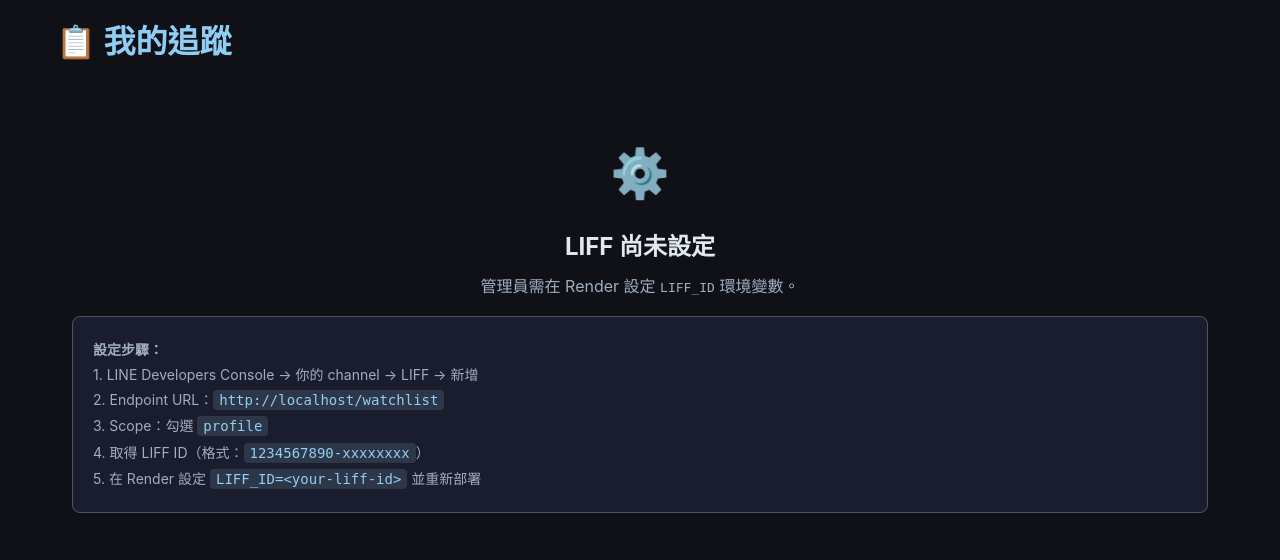
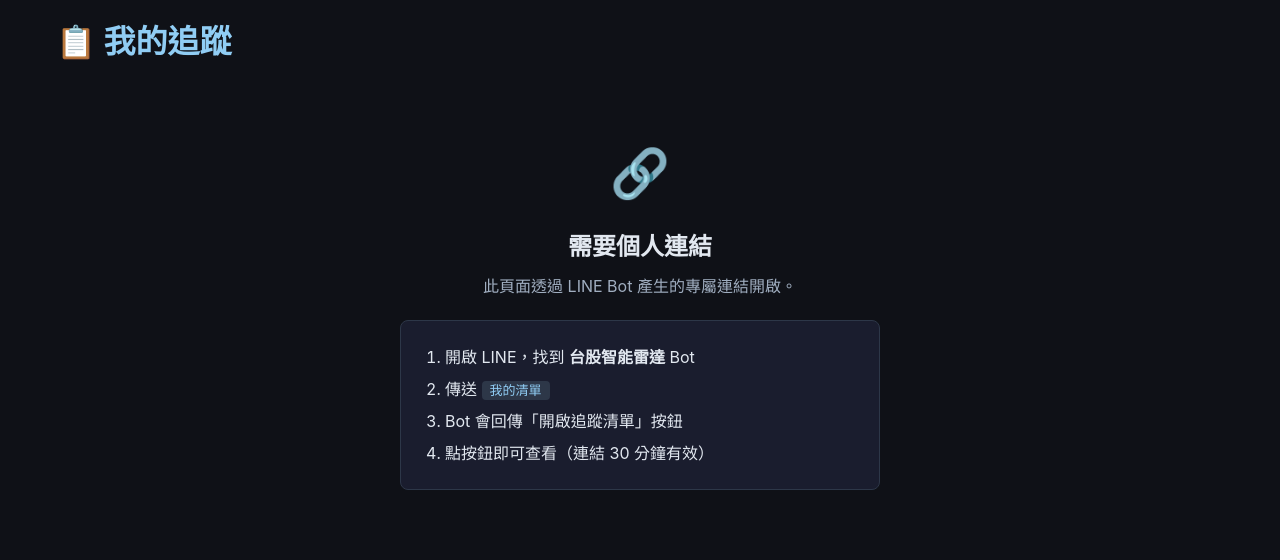
Before and after one commit to wcy-0312/taiwan-stock-recommendation, a FastAPI app: page /watchlist in a window 1280 px wide. Shown: the part 54-614 px from the top of the page. Run offline with FastAPI, Linux system fonts and the light colour scheme; some libraries are stand-ins or nearby versions.

Commit message:
feat: token-based watchlist (replaces LIFF — not available on Messaging API)
LIFF can no longer be added to Messaging API channels. Use short-lived
server-side tokens instead:
- app/tokens.py: in-memory token store (create_token / validate_token, 30min TTL)
- commands.py: 我的清單 generates token, appends Flex bubble with 「開啟追蹤清單」 URI button
- routes.py: GET /watchlist?token= validates token server-side, renders watchlist
  no token → instructions; expired → expiry message; valid → personal watchlist
- templates/watchlist.html: server-rendered (no LIFF SDK), 3 states
- setup_rich_menu.py: 我的追蹤 reverted to message action (Bot issues the link)
- generate_rich_menu_image.py: hint reverted to "訊息"
- assets/rich_menu.png: regenerated
- docs/rich-menu-spec.md: token mechanism documented

Co-Authored-By: Claude Sonnet 4.6 <noreply@anthropic.com>

```diff
--- a/app/web/routes.py
+++ b/app/web/routes.py
@@ -89,12 +89,63 @@ async def dashboard(request: Request):
 
 
 @router.get("/watchlist", response_class=HTMLResponse)
-async def watchlist_page(request: Request):
-    """LIFF-powered watchlist page — entry point from Rich Menu 我的追蹤 URI action."""
-    from app.config import LIFF_ID
+async def watchlist_page(request: Request, token: str = ""):
+    """Token-based watchlist page.
+
+    Flow: LINE Bot generates a short-lived token (app.tokens.create_token),
+    sends it in a Flex Message link.  This route validates the token and
+    renders the user's watchlist without requiring LIFF or LINE Login.
+
+    No token → show instructions.
+    Invalid/expired token → show expiry message.
+    Valid token → show watchlist with radar data.
+    """
+    from app.tokens import validate_token
+    from app.linebot.watchlist import get_watchlist
+
+    if not token:
+        return templates.TemplateResponse(
+            request=request, name="watchlist.html",
+            context={"state": "no_token"},
+        )
+
+    user_id = validate_token(token)
+    if not user_id:
+        return templates.TemplateResponse(
+            request=request, name="watchlist.html",
+            context={"state": "expired"},
+        )
+
+    tickers = get_watchlist(user_id)
+    data_date = get_latest_analysis_date()
+    stocks = []
+    for ticker in tickers:
+        normalized = ticker if ticker.endswith(".TW") else ticker + ".TW"
+        result = find_stock_in_latest_cache(normalized)
+        code = ticker.replace(".TW", "")
+        if result:
+            stocks.append({
+                "code": code,
+                "name": result.get("name", ""),
+                "radar_score": result.get("radar_score", 0),
+                "direction": result.get("direction", "neutral"),
+                "confidence": result.get("confidence", "低"),
+                "latest_close": result.get("latest_close", 0),
+                "price_change_1d_pct": result.get("price_change_1d_pct", 0),
+                "data_date": result.get("data_date", data_date),
+                "has_data": True,
+            })
+        else:
+            stocks.append({"code": code, "has_data": False})
+
     return templates.TemplateResponse(
         request=request, name="watchlist.html",
-        context={"liff_id": LIFF_ID},
+        context={
+            "state": "ok",
+            "stocks": stocks,
+            "data_date": data_date,
+            "count": len(stocks),
+        },
     )
 
 
@@ -161,43 +212,6 @@ async def stock_page(request: Request, code: str):
 
 
 # ── JSON API routes ───────────────────────────────────────────────────────────
-
-@router.get("/api/watchlist")
-async def api_watchlist(user_id: str = ""):
-    """Return a user's watchlist enriched with latest radar data.
-
-    Called by /watchlist LIFF page after liff.getProfile() resolves.
-    user_id comes from liff.getProfile().userId — channel-specific, not sensitive.
-    """
-    if not user_id:
-        return JSONResponse({"error": "user_id is required"}, status_code=400)
-
-    from app.linebot.watchlist import get_watchlist
-    tickers = get_watchlist(user_id)
-
-    data_date = get_latest_analysis_date()
-    stocks = []
-    for ticker in tickers:
-        normalized = ticker if ticker.endswith(".TW") else ticker + ".TW"
-        result = find_stock_in_latest_cache(normalized)
-        code = ticker.replace(".TW", "")
-        if result:
-            stocks.append({
-                "ticker": normalized,
-                "code": code,
-                "name": result.get("name", ""),
-                "radar_score": result.get("radar_score", 0),
-                "direction": result.get("direction", "neutral"),
-                "confidence": result.get("confidence", "低"),
-                "latest_close": result.get("latest_close", 0),
-                "price_change_1d_pct": result.get("price_change_1d_pct", 0),
-                "data_date": result.get("data_date", data_date),
-                "has_data": True,
-            })
-        else:
-            stocks.append({"ticker": normalized, "code": code, "has_data": False})
-
-    return JSONResponse({"data_date": data_date, "count": len(stocks), "stocks": stocks})
 
 
 @router.get("/api/radar/latest")
--- a/scripts/generate_rich_menu_image.py
+++ b/scripts/generate_rich_menu_image.py
@@ -40,7 +40,7 @@ CELLS = [
     (0, 1, "🏆", "強勢排行", "Web ↗"),
     (0, 2, "⚠️", "風險警示", "Web ↗"),
     (1, 0, "🔍", "查詢個股", "Web ↗"),
-    (1, 1, "📋", "我的追蹤", "Web ↗"),
+    (1, 1, "📋", "我的追蹤", "訊息"),
     (1, 2, "📰", "市場事件", "Web ↗"),
 ]
 
--- a/scripts/setup_rich_menu.py
+++ b/scripts/setup_rich_menu.py
@@ -85,10 +85,11 @@ def create_rich_menu(base_url: str) -> str:
                 "bounds": {"x": 0, "y": 843, "width": 833, "height": 843},
                 "action": {"type": "uri", "uri": f"{b}/search"},
             },
-            # 我的追蹤 — URI: /watchlist (LIFF page; requires LIFF_ID env on Render)
+            # 我的追蹤 — message: Bot generates personalized token link
+            # Web view requires a short-lived token that only the Bot can issue.
             {
                 "bounds": {"x": 833, "y": 843, "width": 833, "height": 843},
-                "action": {"type": "uri", "uri": f"{b}/watchlist"},
+                "action": {"type": "message", "text": "我的清單"},
             },
             # 市場事件 — URI: /dashboard#events
             {
--- a/templates/watchlist.html
+++ b/templates/watchlist.html
@@ -2,19 +2,15 @@
 {% block title %}我的追蹤 — 台股智能雷達{% endblock %}
 
 {% block head %}
-<script charset="utf-8" src="https://static.line-scdn.net/liff/edge/2/sdk.js"></script>
 <style>
 .wl-state { text-align: center; padding: 48px 16px; color: #a0aec0; }
 .wl-state .icon { font-size: 48px; margin-bottom: 16px; }
 .wl-state h2 { color: #e2e8f0; margin-bottom: 8px; }
-.spinner { display: inline-block; width: 32px; height: 32px; border: 3px solid #4a5568;
-  border-top-color: #63b3ed; border-radius: 50%; animation: spin 0.8s linear infinite; }
-@keyframes spin { to { transform: rotate(360deg); } }
-.user-bar { display: flex; align-items: center; gap: 12px; margin-bottom: 20px; padding: 12px 16px;
-  background: #1a1d2e; border-radius: 8px; border: 1px solid #2d3748; }
-.user-bar img { width: 36px; height: 36px; border-radius: 50%; }
-.user-bar .name { color: #e2e8f0; font-weight: bold; }
-.user-bar .sub { color: #718096; font-size: 13px; }
+.step-box { background: #1a1d2e; border: 1px solid #2d3748; border-radius: 8px;
+  padding: 20px 24px; margin: 20px auto; max-width: 480px; text-align: left; }
+.step-box ol { padding-left: 20px; line-height: 2; color: #e2e8f0; }
+.step-box code { background: #2d3748; padding: 2px 8px; border-radius: 4px;
+  color: #90cdf4; font-family: monospace; }
 .stock-card { background: #1a1d2e; border: 1px solid #2d3748; border-radius: 8px;
   padding: 14px 16px; margin-bottom: 10px; display: flex; align-items: center; gap: 14px;
   text-decoration: none; color: inherit; transition: border-color .15s; }
@@ -22,144 +18,99 @@
 .stock-code { font-size: 18px; font-weight: bold; color: #90cdf4; min-width: 52px; }
 .stock-name { color: #e2e8f0; font-size: 15px; }
 .stock-meta { color: #718096; font-size: 13px; margin-top: 2px; }
-.stock-score { margin-left: auto; text-align: right; }
+.stock-score { margin-left: auto; text-align: right; flex-shrink: 0; }
 .score-num { font-size: 22px; font-weight: bold; }
 .score-bull { color: #68d391; }
 .score-bear { color: #fc8181; }
 .score-neutral { color: #a0aec0; }
 .no-data-chip { color: #718096; font-style: italic; font-size: 13px; }
-.setup-box { background: #1a1d2e; border: 1px solid #4a5568; border-radius: 8px;
-  padding: 20px; margin-top: 16px; font-size: 14px; line-height: 1.8; }
-.setup-box code { background: #2d3748; padding: 2px 6px; border-radius: 4px;
-  font-family: monospace; color: #90cdf4; }
+.summary-bar { display: flex; gap: 16px; margin-bottom: 20px; flex-wrap: wrap; }
+.summary-chip { background: #2d3748; border-radius: 20px; padding: 6px 14px;
+  font-size: 13px; color: #a0aec0; }
 </style>
 {% endblock %}
 
 {% block content %}
 <h1 style="margin-bottom: 20px;">📋 我的追蹤</h1>
 
-<div id="state-loading" class="wl-state">
-  <div><div class="spinner"></div></div>
-  <p style="margin-top: 16px;">登入中...</p>
-</div>
-
-<div id="state-no-liff" class="wl-state" style="display:none;">
-  <div class="icon">⚙️</div>
-  <h2>LIFF 尚未設定</h2>
-  <p>管理員需在 Render 設定 <code>LIFF_ID</code> 環境變數。</p>
-  <div class="setup-box" style="text-align:left;">
-    <strong>設定步驟：</strong><br>
-    1. LINE Developers Console → 你的 channel → LIFF → 新增<br>
-    2. Endpoint URL：<code>{{ request.url.scheme }}://{{ request.url.netloc }}/watchlist</code><br>
-    3. Scope：勾選 <code>profile</code><br>
-    4. 取得 LIFF ID（格式：<code>1234567890-xxxxxxxx</code>）<br>
-    5. 在 Render 設定 <code>LIFF_ID=&lt;your-liff-id&gt;</code> 並重新部署
+{% if state == "no_token" %}
+<div class="wl-state">
+  <div class="icon">🔗</div>
+  <h2>需要個人連結</h2>
+  <p>此頁面透過 LINE Bot 產生的專屬連結開啟。</p>
+  <div class="step-box">
+    <ol>
+      <li>開啟 LINE，找到 <strong>台股智能雷達</strong> Bot</li>
+      <li>傳送 <code>我的清單</code></li>
+      <li>Bot 會回傳「開啟追蹤清單」按鈕</li>
+      <li>點按鈕即可查看（連結 30 分鐘有效）</li>
+    </ol>
   </div>
 </div>
 
-<div id="state-error" class="wl-state" style="display:none;">
-  <div class="icon">⚠️</div>
-  <h2>載入失敗</h2>
-  <p id="error-msg"></p>
-  <p style="margin-top:8px;font-size:13px;">請在 LINE App 內開啟此頁面，或重新整理再試。</p>
-</div>
-
-<div id="state-main" style="display:none;">
-  <div class="user-bar">
-    <img id="user-pic" src="" alt="" onerror="this.style.display='none'">
-    <div>
-      <div class="name" id="user-name"></div>
-      <div class="sub" id="user-sub"></div>
-    </div>
-  </div>
-  <div id="stock-list"></div>
-  <div id="state-empty" class="wl-state" style="display:none;">
-    <div class="icon">📭</div>
-    <h2>追蹤清單是空的</h2>
-    <p>在 LINE 對話中輸入「追蹤 2330」加入股票。</p>
+{% elif state == "expired" %}
+<div class="wl-state">
+  <div class="icon">⏰</div>
+  <h2>連結已過期</h2>
+  <p>連結的有效期限為 30 分鐘。</p>
+  <div class="step-box">
+    <ol>
+      <li>回到 LINE Bot</li>
+      <li>傳送 <code>我的清單</code></li>
+      <li>重新取得新的連結</li>
+    </ol>
   </div>
 </div>
 
-<script>
-const LIFF_ID = {{ liff_id | tojson }};
-
-function show(id) {
-  ['state-loading','state-no-liff','state-error','state-main']
-    .forEach(s => document.getElementById(s).style.display = s === id ? '' : 'none');
-}
-
-function dirClass(d) {
-  return d === 'bullish' ? 'score-bull' : d === 'bearish' ? 'score-bear' : 'score-neutral';
-}
-function dirLabel(d) {
-  return d === 'bullish' ? '強勢' : d === 'bearish' ? '轉弱' : '中性';
-}
-function changeColor(v) {
-  return v > 0 ? '#68d391' : v < 0 ? '#fc8181' : '#a0aec0';
-}
-
-function renderStocks(stocks, dataDate) {
-  const list = document.getElementById('stock-list');
-  if (!stocks.length) {
-    document.getElementById('state-empty').style.display = '';
-    return;
-  }
-  list.innerHTML = stocks.map(s => {
-    if (!s.has_data) return `
-      <div class="stock-card">
-        <div><div class="stock-code">${s.code}</div>
-        <div class="no-data-chip">尚無雷達資料</div></div>
-      </div>`;
-    const chg = s.price_change_1d_pct;
-    const chgStr = chg > 0 ? `+${chg.toFixed(2)}%` : `${chg.toFixed(2)}%`;
-    return `
-      <a class="stock-card" href="/stock/${s.code}">
+{% elif state == "ok" %}
+  {% if not stocks %}
+  <div class="wl-state">
+    <div class="icon">📭</div>
+    <h2>追蹤清單是空的</h2>
+    <p>在 LINE Bot 輸入「追蹤 2330」加入股票。</p>
+  </div>
+  {% else %}
+  <div class="summary-bar">
+    <span class="summary-chip">共 {{ count }} 支</span>
+    <span class="summary-chip">資料日期 {{ data_date }}</span>
+  </div>
+  {% for s in stocks %}
+    {% if s.has_data %}
+    <a class="stock-card" href="/stock/{{ s.code }}">
       <div>
-          <div class="stock-code">${s.code}</div>
-          <div class="stock-name">${s.name || ''}</div>
+        <div class="stock-code">{{ s.code }}</div>
+        <div class="stock-name">{{ s.name or '' }}</div>
         <div class="stock-meta">
-            NT$${s.latest_close ? s.latest_close.toFixed(1) : '—'}
-            <span style="color:${changeColor(chg)}">${chgStr}</span>
-            · ${s.confidence}信心 · ${s.data_date || dataDate}
+          NT${{ '%.1f' % s.latest_close if s.latest_close else '—' }}
+          {% set chg = s.price_change_1d_pct %}
+          <span style="color: {{ '#68d391' if chg > 0 else '#fc8181' if chg < 0 else '#a0aec0' }}">
+            {{ '+%.2f%%' % chg if chg > 0 else '%.2f%%' % chg }}
+          </span>
+          · {{ s.confidence }}信心 · {{ s.data_date }}
         </div>
       </div>
       <div class="stock-score">
-          <div class="score-num ${dirClass(s.direction)}">${Math.round(s.radar_score)}</div>
-          <div style="font-size:12px;color:#718096;">${dirLabel(s.direction)}</div>
+        <div class="score-num {{ 'score-bull' if s.direction == 'bullish' else 'score-bear' if s.direction == 'bearish' else 'score-neutral' }}">
+          {{ s.radar_score | round | int }}
         </div>
-      </a>`;
-  }).join('');
-}
+        <div style="font-size:12px;color:#718096;">
+          {{ '強勢' if s.direction == 'bullish' else '轉弱' if s.direction == 'bearish' else '中性' }}
+        </div>
+      </div>
+    </a>
+    {% else %}
+    <div class="stock-card">
+      <div>
+        <div class="stock-code">{{ s.code }}</div>
+        <div class="no-data-chip">尚無雷達資料</div>
+      </div>
+    </div>
+    {% endif %}
+  {% endfor %}
+  <p style="color:#718096;font-size:13px;margin-top:16px;text-align:center;">
+    以上僅為量化技術觀察，不構成投資建議。
+  </p>
+  {% endif %}
+{% endif %}
 
-async function init() {
-  if (!LIFF_ID) { show('state-no-liff'); return; }
-
-  try {
-    await liff.init({ liffId: LIFF_ID });
-
-    if (!liff.isLoggedIn()) {
-      liff.login({ redirectUri: window.location.href });
-      return;
-    }
-
-    const profile = await liff.getProfile();
-    document.getElementById('user-pic').src = profile.pictureUrl || '';
-    document.getElementById('user-name').textContent = profile.displayName;
-
-    const resp = await fetch('/api/watchlist?user_id=' + encodeURIComponent(profile.userId));
-    const data = await resp.json();
-
-    document.getElementById('user-sub').textContent =
-      `追蹤 ${data.count} 支 · 資料日期 ${data.data_date}`;
-
-    show('state-main');
-    renderStocks(data.stocks || [], data.data_date);
-  } catch (e) {
-    document.getElementById('error-msg').textContent = e.message || String(e);
-    show('state-error');
-  }
-}
-
-init();
-</script>
 {% endblock %}
```
Also changed, not shown: app/linebot/commands.py (+41 -11 lines), app/tokens.py (added, +45 -0 lines), docs/rich-menu-spec.md (+14 -16 lines), assets/rich_menu.png. Lines whose indentation alone changed are shown as unchanged.
